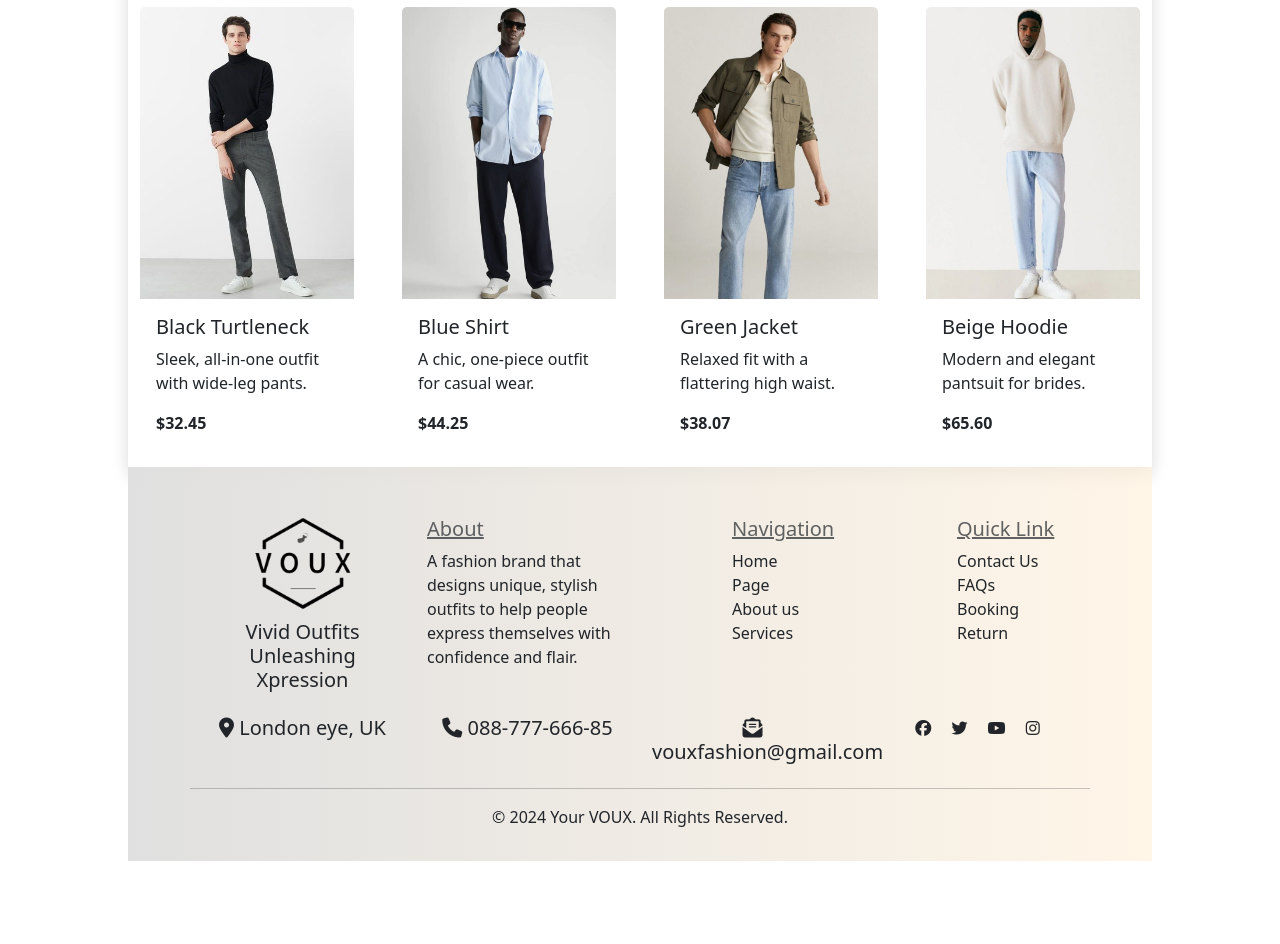
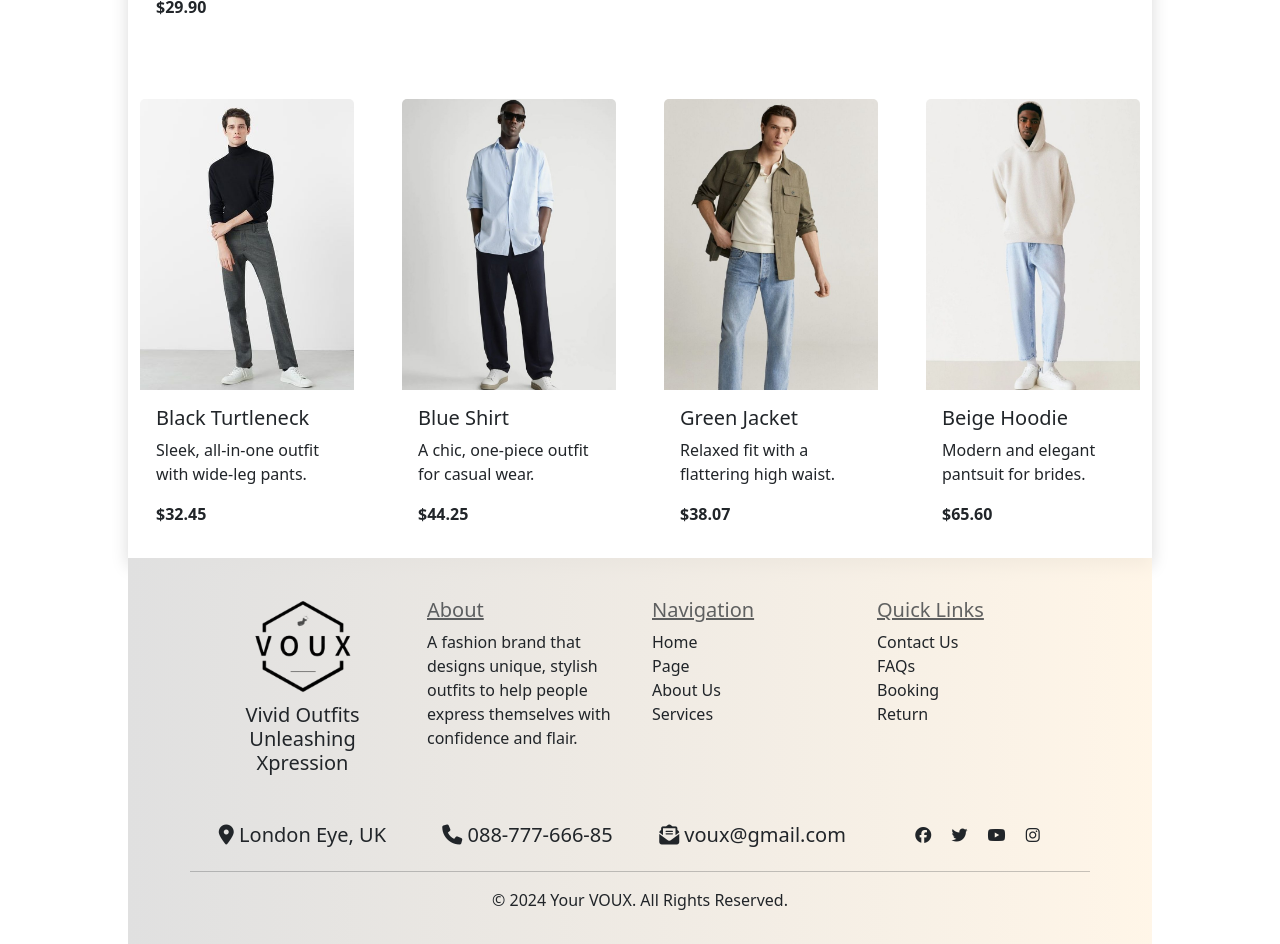
Before and after one commit to akhilejoshy/VOUX-web, a plain HTML site: page index.html in a window 1280 px wide. Shown: the part 1113-2057 px from the top of the page. Before the commit the page ends 1974 px from the top, so only its background shows below. Drawn offline with nearby package versions, Linux system fonts and the light colour scheme.

Commit message:
footer update

```diff
--- a/index.html
+++ b/index.html
@@ -120,9 +120,11 @@
         <div class="row">
             <!-- First Card -->
             <div class="col-md-4">
-                <div class="card ms-auto" style="width: 50%;">
-                    <img src="./images/download (12).jpeg" class="card-img" alt="...">
-                    <div class="card-img-overlay d-flex justify-content-center ">
+                <div class="card ms-auto" style="width: 100%; max-width: 250px;">
+                    <div class="img-container" style="position: relative; width: 100%; padding-top: 100%; overflow: hidden; border-radius: 8px;">
+                        <img src="./images/download (12).jpeg" class="card-img" alt="..." style="position: absolute; top: 0; left: 0; width: 100%; height: 100%; object-fit: cover;">
+                    </div>
+                    <div class="card-img-overlay d-flex justify-content-center">
                         <button type="button" class="btn btn-outline-dark fw-bold border-0 bg-opacity-75"
                             style="background-color: rgba(188, 188, 180, 0.712); width: 90%; height: 17%; margin-top: 80%; font-size: large;">Women's</button>
                     </div>
@@ -131,9 +133,11 @@
 
             <!-- Second Card -->
             <div class="col-md-4">
-                <div class="card m-auto" style="width: 50%;">
-                    <img src="./images/download (13).jpeg" class="card-img" alt="img">
-                    <div class="card-img-overlay d-flex justify-content-center ">
+                <div class="card m-auto" style="width: 100%; max-width: 250px;">
+                    <div class="img-container" style="position: relative; width: 100%; padding-top: 100%; overflow: hidden; border-radius: 8px;">
+                        <img src="./images/download (13).jpeg" class="card-img" alt="img" style="position: absolute; top: 0; left: 0; width: 100%; height: 100%; object-fit: cover;">
+                    </div>
+                    <div class="card-img-overlay d-flex justify-content-center">
                         <button type="button" class="btn btn-outline-dark fw-bold border-0 bg-opacity-75"
                             style="background-color: rgba(188, 188, 180, 0.712); width: 90%; height: 17%; margin-top: 80%; font-size: large;">Men's</button>
                     </div>
@@ -142,9 +146,11 @@
 
             <!-- Third Card -->
             <div class="col-md-4">
-                <div class="card me-auto" style="width: 50%;">
-                    <img src="./images/download(14).jpeg" class="card-img" alt="...">
-                    <div class="card-img-overlay d-flex justify-content-center ">
+                <div class="card me-auto" style="width: 100%; max-width: 250px;">
+                    <div class="img-container" style="position: relative; width: 100%; padding-top: 100%; overflow: hidden; border-radius: 8px;">
+                        <img src="./images/download(14).jpeg" class="card-img" alt="..." style="position: absolute; top: 0; left: 0; width: 100%; height: 100%; object-fit: cover;">
+                    </div>
+                    <div class="card-img-overlay d-flex justify-content-center">
                         <button type="button" class="btn btn-outline-dark fw-bold border-0 bg-opacity-75"
                             style="background-color: rgba(188, 188, 180, 0.712); width: 90%; height: 17%; margin-top: 80%; font-size: large;">Kid's</button>
                     </div>
@@ -152,6 +158,7 @@
             </div>
         </div>
     </div>
+
 
     <!-- product cards without width -->
     <div class="container-fluid shadow mt-4" style="width: 80%;">
@@ -480,36 +487,33 @@
 
     <!-- footer -->
     <div class="container-fluid"
-        style="background: linear-gradient(to right,rgb(224, 224, 224),rgba(255, 242, 223, 0.726)); width: 80%;">
-        <div class="row m-auto" style="width: 90%;">
-            <div class="col-3 text-center">
-                <img src="./images/logo.png" class="mx-auto d-block pt-5 pb-2" width="100" alt="">
-                <h5> Vivid Outfits Unleashing Xpression</h3>
-
+    style="background: linear-gradient(to right, rgb(224, 224, 224), rgba(255, 242, 223, 0.726)); width: 80%;">
+    <!-- Top Section -->
+    <div class="row m-auto py-4" style="width: 90%;">
+        <!-- Logo and Tagline -->
+        <div class="col-lg-3 col-md-12 text-center">
+            <img src="./images/logo.png" class="mx-auto d-block pt-3 pb-2" width="100" alt="Logo">
+            <h5>Vivid Outfits Unleashing Xpression</h5>
         </div>
-            <div class="col-3">
-                <h5 style="padding-top:50px; opacity: 0.7;text-decoration: underline;">About</h5>
-                <p> A fashion brand that designs unique, stylish outfits to help people express themselves with
-                    confidence and flair.</p>
-
-
+        <!-- About Section -->
+        <div class="col-lg-3 col-md-4 ">
+            <h5 class="pt-3" style="opacity: 0.7; text-decoration: underline;">About</h5>
+            <p>A fashion brand that designs unique, stylish outfits to help people express themselves with confidence and flair.</p>
         </div>
-            <div class="col-3">
-                <ul type="none" style="padding-top: 50px;padding-left: 80px;">
-                    <li>
-                        <h5 style="opacity: 0.7;text-decoration: underline;">Navigation</h5>
-                    </li>
+        <!-- Navigation -->
+        <div class="col-lg-3 col-md-4 col-sm-6">
+            <h5 class="pt-3" style="opacity: 0.7; text-decoration: underline;">Navigation</h5>
+            <ul class="list-unstyled ps-lg-0">
                 <li>Home</li>
                 <li>Page</li>
-                    <li>About us</li>
+                <li>About Us</li>
                 <li>Services</li>
             </ul>
         </div>
-            <div class="col-3 ">
-                <ul type="none" style="padding-top: 50px;padding-left: 80px;">
-                    <li>
-                        <h5 style="opacity: 0.7; text-decoration: underline;">Quick Link</h5>
-                    </li>
+        <!-- Quick Links -->
+        <div class="col-lg-3 col-md-4 col-sm-6">
+            <h5 class="pt-3" style="opacity: 0.7; text-decoration: underline;">Quick Links</h5>
+            <ul class="list-unstyled ps-lg-0">
                 <li>Contact Us</li>
                 <li>FAQs</li>
                 <li>Booking</li>
@@ -517,26 +521,31 @@
             </ul>
         </div>
     </div>
-        <div class="row m-auto py-3" style="width: 90%;">
-            <div class="col-3 text-center">
-                <h5><i class="fa-solid fa-location-dot"></i> London eye, UK</h5>
+
+    <!-- Contact Information -->
+    <div class="row m-auto py-3 text-center" style="width: 90%;">
+        <div class="col-lg-3 col-md-4 col-sm-6">
+            <h5><i class="fa-solid fa-location-dot"></i> London Eye, UK</h5>
         </div>
-            <div class="col-3 text-center">
+        <div class="col-lg-3 col-md-4 col-sm-6">
             <h5><i class="fa-solid fa-phone"></i> 088-777-666-85</h5>
         </div>
-            <div class="col-3 text-center">
-                <h5><i class="fa-solid fa-envelope-open-text"></i> vouxfashion@gmail.com</h5>
+        <div class="col-lg-3 col-md-4 col-sm-6">
+            <h5><i class="fa-solid fa-envelope-open-text"></i> voux@gmail.com</h5>
         </div>
-            <div class="col-3 text-center">
+        <div class="col-lg-3 col-md-12 col-sm-6">
             <i class="fa-brands fa-facebook mx-2"></i>
             <i class="fa-brands fa-twitter mx-2"></i>
             <i class="fa-brands fa-youtube mx-2"></i>
             <i class="fa-brands fa-instagram mx-2"></i>
         </div>
     </div>
+
+    <!-- Footer -->
     <hr style="width: 90%; margin: auto;">
     <div class="text-center py-3">
         <p>© 2024 Your VOUX. All Rights Reserved.</p>
+    </div>
 </div>
 
 
```
Lines whose indentation alone changed are shown as unchanged.
